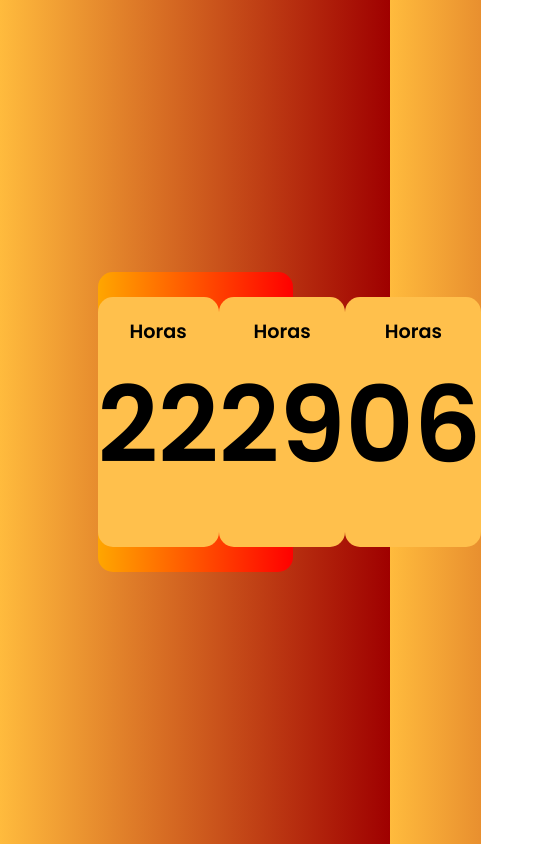
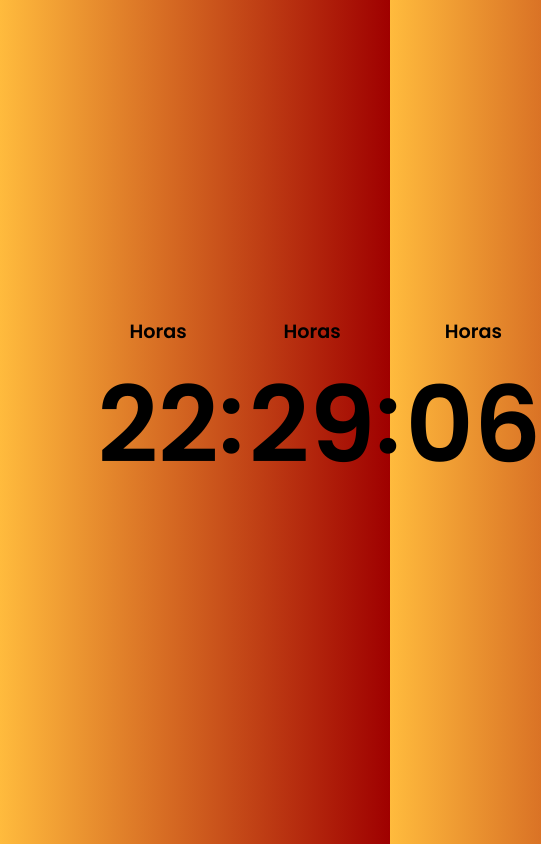
Before and after one commit to PedroMonteiroT/Relogio_PeM, a plain HTML site: page index.html in a window 390 px wide. Shown: the whole page, 541 px wide, since content can reach past the window. Drawn offline with Linux system fonts and the light colour scheme.

Commit message:
responsivo

```diff
--- a/style.css
+++ b/style.css
@@ -34,8 +34,33 @@ main .caixa{
     text-align: center;
     font-size: 1.2em;
     padding-top: 20px;
+    position: relative;
 }
 
 main .caixa span{
     font-size: 5.5em;
 }
+@media screen and (max-width: 905px) {
+    main{
+        border-radius: 0;
+        background-image: none;
+        margin: auto;
+    }
+    main .caixa{
+        background-color: transparent;
+        margin-left: 30px;
+    }
+    main .caixa:first-child{
+        margin-left: 0;
+    }
+    main .caixa:after{
+        content: ':';
+        position: absolute;
+        top: 50px;
+        left: 100%;
+        font-size: 5em;
+    }
+    main .caixa:last-child::after{
+        content: '';
+    }
+}
```
Also changed, not shown: index.html (+3 -3 lines).
